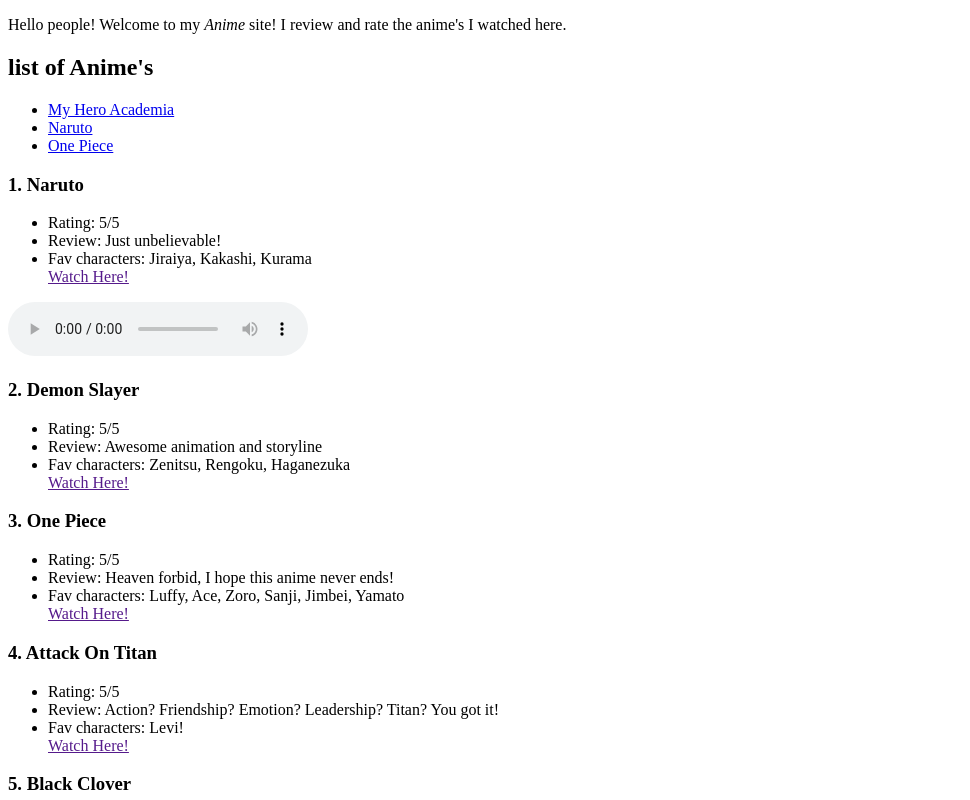
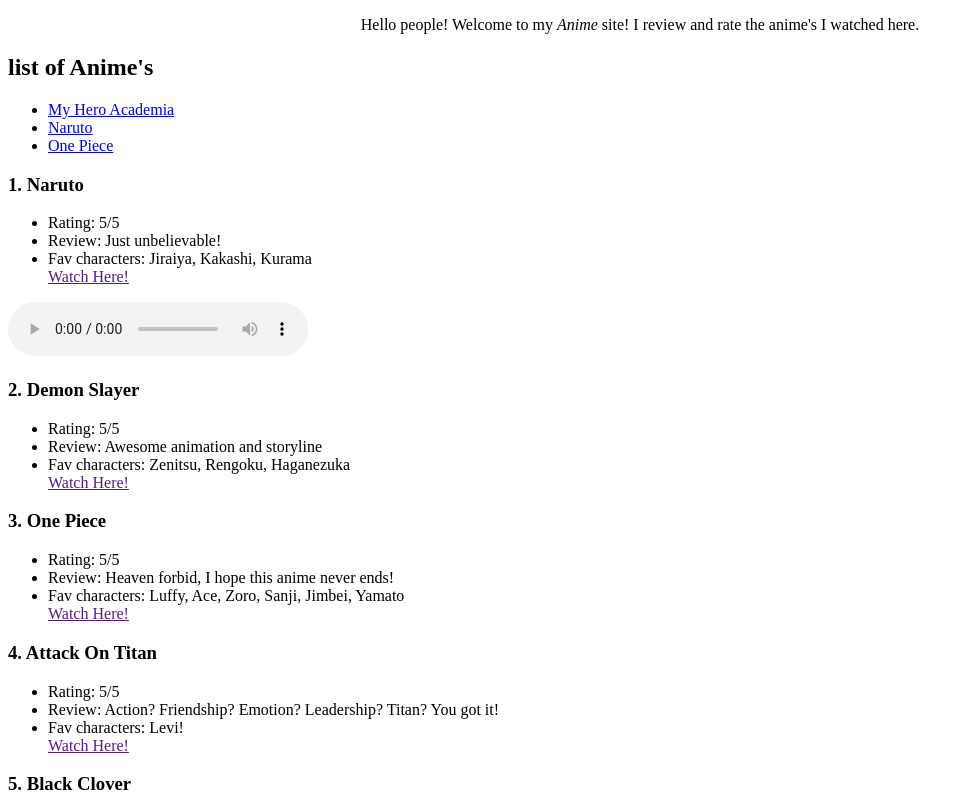
Before and after one commit to itscrackthecode/anime-list, a plain HTML site: page index.html in a window 1280 px wide. Shown: the top 800 px of the page, without its empty margins (0-970 px from the left). Drawn offline with Linux system fonts and the light colour scheme.

Commit message:
modified: styles.css

```diff
--- a/index.html
+++ b/index.html
@@ -8,7 +8,7 @@
     <body>
 
     <header>
-      <p>Hello people! Welcome to my <em>Anime</em> site! I review and rate the anime's I watched here.</p>
+      <p class="welcome">Hello people! Welcome to my <em>Anime</em> site! I review and rate the anime's I watched here.</p>
       <nav>
         <h2>list of Anime's</h2>
         <ul  class="anime_list">
--- a/styles.css
+++ b/styles.css
@@ -5,3 +5,6 @@ a:hover {
     color:red;
 
 }
+.welcome {
+    text-align: center;
+}
```
